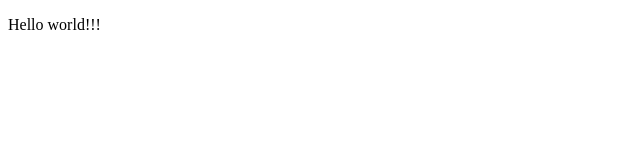
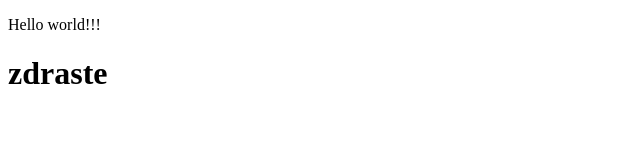
Before and after one commit to Nikjeg/newproject, a plain HTML site: page index.html in a window 1280 px wide. Shown: the whole page, without its empty margins (0-640 px from the left). Drawn offline with Linux system fonts and the light colour scheme.

Commit message:
index.html mod

```diff
--- a/index.html
+++ b/index.html
@@ -8,6 +8,7 @@
   </head>
   <body>
     <p>Hello world!!!</p>
+    <h1>zdraste</h1>
     <script src="js/script.js"></script>
   </body>
 </html>
```
